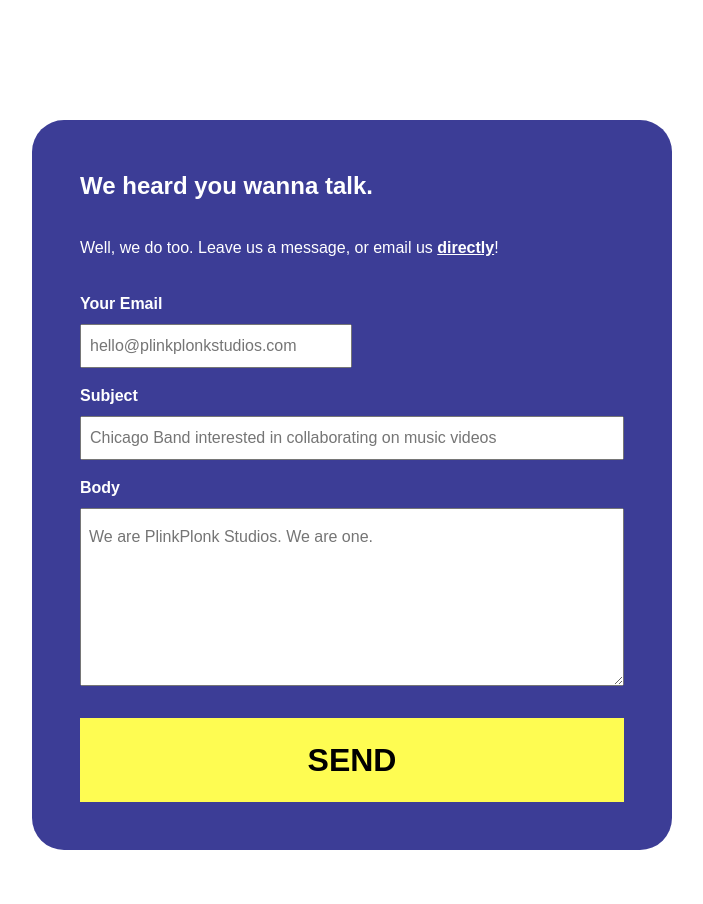
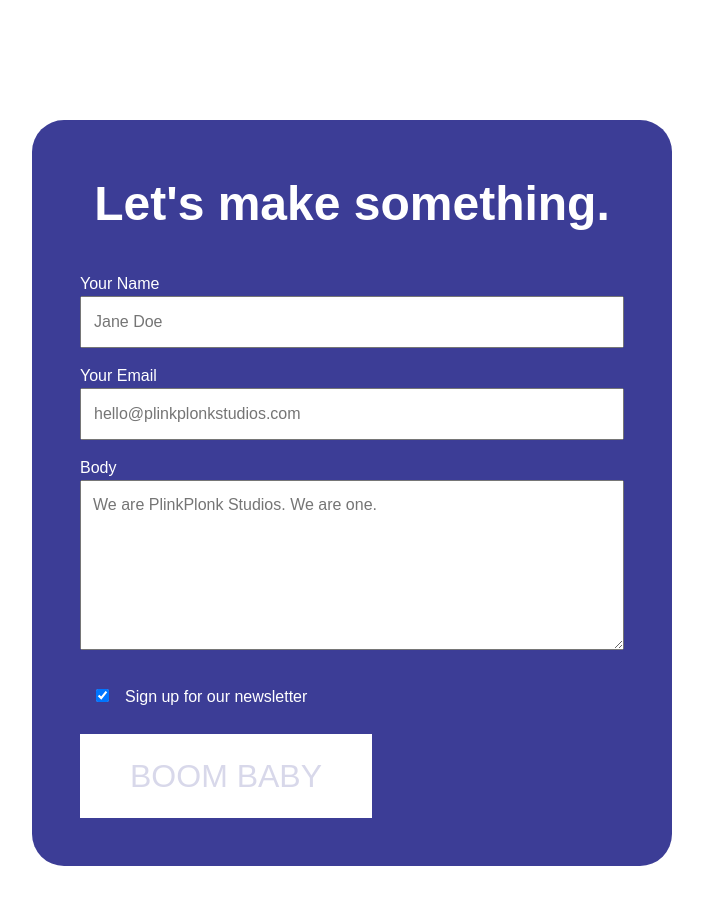
Before and after one commit to PlinkPlonkStudios/blackrock.pictures, a Gatsby site: page / in a window 1280 px wide. Shown: the part 1160-2064 px from the top of the page, without its empty margins (288-991 px from the left). Built offline with nearby package versions, Linux system fonts and the light colour scheme; Gatsby itself is replaced by a stand-in of ours.

Commit message:
refactor(ContactForm): some polish

```diff
--- a/src/components/ContactForm.tsx
+++ b/src/components/ContactForm.tsx
@@ -1,4 +1,4 @@
-import React from "react";
+import React, { useMemo, useState } from "react";
 import styled from "styled-components";
 
 const PurpleCard = styled.article`
@@ -10,7 +10,7 @@ const PurpleCard = styled.article`
   width: min(100%, 40rem);
 
   margin-block: 30em;
-  padding: 3em;
+  padding: 3em clamp(1em, 5vw, 3em);
 
   background-color: var(--clr-secondary-400);
   color: var(--clr-fill-400);
@@ -21,107 +21,97 @@ const PurpleCard = styled.article`
     font-weight: bold;
   }
 
-  & > header {
-    display: grid;
-    gap: var(--form-gap);
-
   & > h2 {
     font-weight: bold;
-    }
+    font-size: clamp(2rem, 5vw, 3rem);
+    text-align: center;
   }
 
   & > form {
     display: grid;
-    justify-items: stretch;
     gap: 1em;
+    grid-template-columns: 1fr;
 
-    & input[type="email"] {
-      width: 50%;
+    @media screen and (max-width: 40em) {
+      justify-items: center;
 
-      @media screen and (max-width: 50rem) {
+      label {
         width: 100%;
       }
-    }
-
-    & label {
-      display: grid;
-      gap: 0.5em;
-
-      & > p {
-        font-weight: bold;
     }
   }
 
   & input,
   & textarea {
-      padding: 0.5em;
+    width: 100%;
+    padding: 0.75em;
   }
 
-    & input[type="text"],
-    & textarea {
-      width: 100%;
+  & input[type="checkbox"] {
+    width: unset;
+    margin: 1em;
   }
 
-    & textarea {
-      resize: vertical;
-      padding-block: 1em;
-    }
+  & button[type="submit"] {
+    border-color: transparent;
+    background-color: var(--clr-accent-400);
+    color: var(--clr-stroke-400);
 
-    & > footer {
-      display: flex;
-      width: 100%;
-      gap: 1em;
+    font-size: 2em;
+    padding: 0.5em 1.5em;
+    text-transform: uppercase;
 
-      justify-content: stretch;
-      align-items: stretch;
+    transition: color 250ms ease-in-out, background-color 250ms ease-in-out;
 
-      & > button {
-        position: relative;
-        isolation: isolate;
-
-        flex: 1;
-        padding: 1rem 2em;
-        margin-top: 0.5em;
-
-        font-weight: bold;
-        text-transform: uppercase;
-        font-size: 2rem;
-
-        background-color: var(--clr-accent-400);
-        border-color: transparent;
-        /* border-radius: 1em; */
-        overflow: none;
-      }
+    &[disabled] {
+      background-color: var(--clr-fill-400);
+      color: hsla(var(--clr-secondary-400-hsl), 20%);
     }
   }
 `;
 
-export const ContactForm = () => (
+const emailRegex = /^[a-zA-Z0-9._%+-]+@[a-zA-Z0-9.-]+\.[a-zA-Z]{2,}$/;
+
+const isValidEmail = (email: string) => {
+  return emailRegex.test(email);
+};
+
+export const ContactForm = () => {
+  const [name, setName] = useState("");
+  const [email, setEmail] = useState("");
+  const [body, setBody] = useState("");
+  const [newsletter, setNewsletter] = useState(true);
+
+  const readyToSubmit = useMemo(
+    () => name.length > 0 && isValidEmail(email) && body.length > 0,
+    [name, email, body]
+  );
+
+  return (
     <PurpleCard>
-    <header>
-      <h2>We heard you wanna talk.</h2>
-      <p>
-        Well, we do too. Leave us a message, or email us{" "}
-        <a href="mailto:hello@plinkplonkstudios.com">directly</a>!
-      </p>
-    </header>
+      <h2>Let's make something.</h2>
 
       <form>
+        <label htmlFor="name">
+          <p>Your Name</p>
+          <input
+            id="name"
+            type="text"
+            autoComplete="name"
+            placeholder="Jane Doe"
+            value={name}
+            onChange={(e) => setName(e.target.value)}
+          />
+        </label>
         <label htmlFor="email">
           <p>Your Email</p>
           <input
-          id="email"
+            id="subject"
             type="email"
             autoComplete="email"
             placeholder="hello@plinkplonkstudios.com"
-        />
-      </label>
-      <label htmlFor="subject">
-        <p>Subject</p>
-        <input
-          id="subject"
-          type="text"
-          placeholder="Chicago Band interested in collaborating on music videos"
+            value={email}
+            onChange={(e) => setEmail(e.target.value)}
           />
         </label>
 
@@ -131,12 +121,27 @@ export const ContactForm = () => (
             id="body"
             rows={6}
             placeholder="We are PlinkPlonk Studios. We are one."
+            value={body}
+            onChange={(e) => setBody(e.target.value)}
           />
         </label>
 
+        <label htmlFor="newsletter">
+          <input
+            type="checkbox"
+            id="newsletter"
+            checked={newsletter}
+            onChange={() => setNewsletter((prev) => !prev)}
+          />
+          Sign up for our newsletter
+        </label>
+
         <footer>
-        <button type="submit">Send</button>
+          <button type="submit" disabled={!readyToSubmit}>
+            Boom baby
+          </button>
         </footer>
       </form>
     </PurpleCard>
   );
+};
--- a/src/styles/colors.css
+++ b/src/styles/colors.css
@@ -2,6 +2,7 @@ html {
   --clr-stroke-400: #000000;
 
   --clr-secondary-400: hsl(239, 43%, 41%);
+  --clr-secondary-400-hsl: 239, 43%, 41%;
 
   --clr-accent-400: #fefc52;
 
```
Lines whose indentation alone changed are shown as unchanged.
